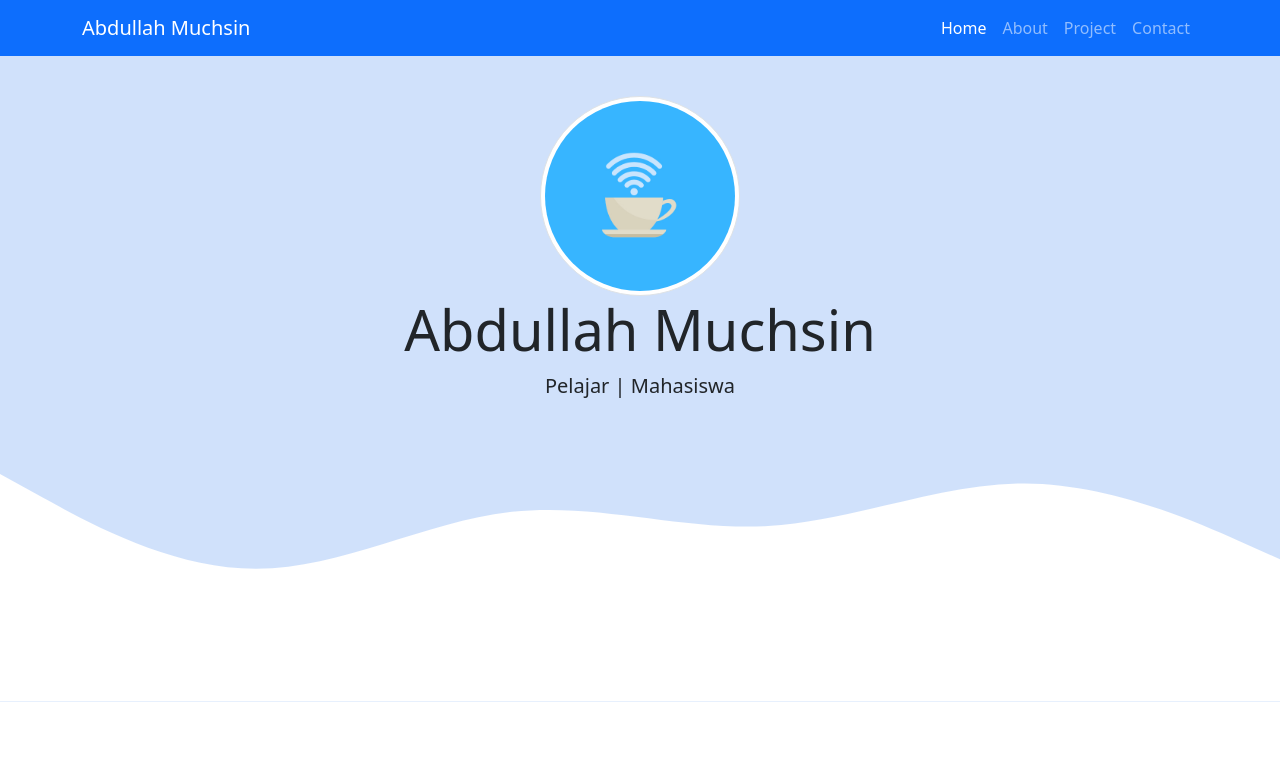
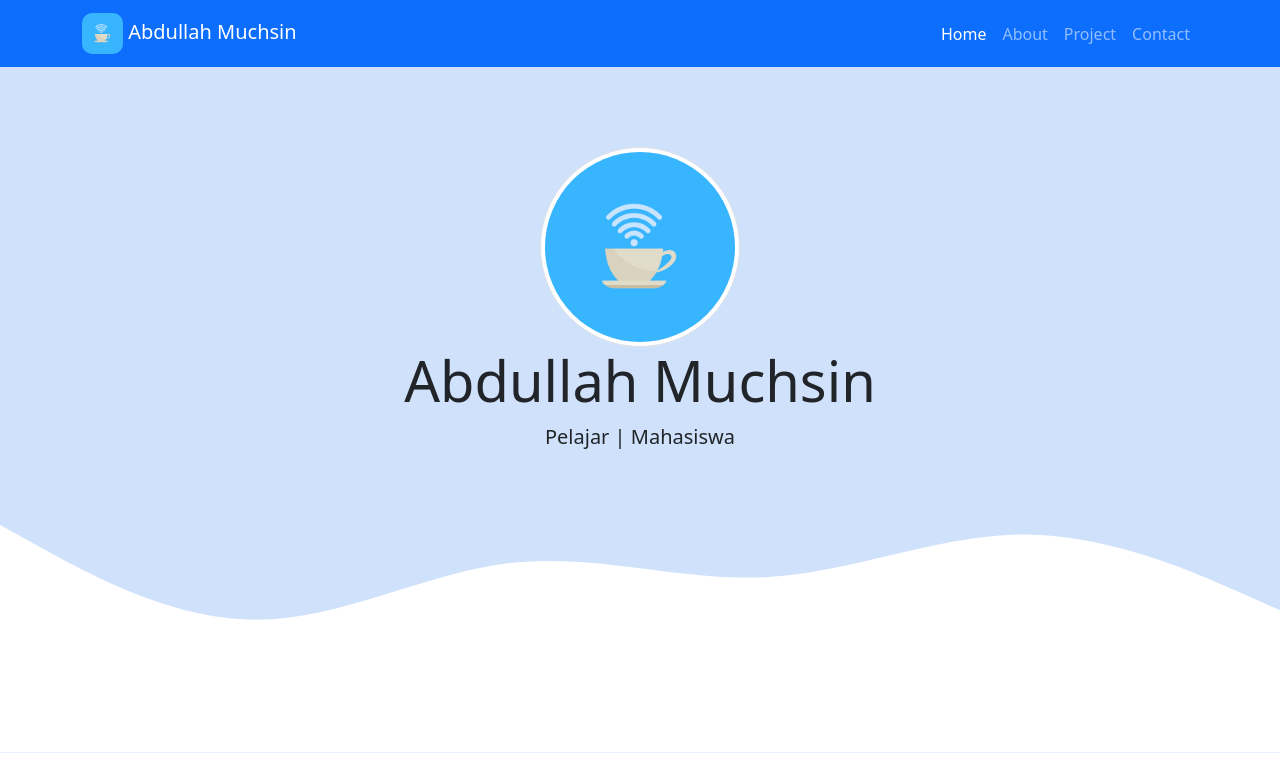
Before and after one commit to AbdullahMuchsin/abdullahmuchsin.github.io, a plain HTML site: page index.html in a window 1280 px wide. Shown: the top 779 px of the page. Drawn offline with nearby package versions, Linux system fonts and the light colour scheme.

Commit message:
Perbaikan

```diff
--- a/index.html
+++ b/index.html
@@ -17,9 +17,12 @@
   <body id="home">
 
     <!-- Navbar -->
-    <nav class="navbar navbar-expand-lg navbar-dark bg-primary fixed-top">
+    <nav class="navbar navbar-expand-lg navbar-dark bg-primary sticky-top">
       <div class="container-sm">
-        <a class="navbar-brand" href="https://www.instagram.com/temankopi.it/">Abdullah Muchsin</a>
+        <span class="navbar-brand">
+          <img class="bd-logo" src="img/logo.jpg" alt="Logo Teman Kopi IT">
+          Abdullah Muchsin
+        </span>
         <button class="navbar-toggler" type="button" data-bs-toggle="collapse" data-bs-target="#navbarNav" aria-controls="navbarNav" aria-expanded="false" aria-label="Toggle navigation">
           <span class="navbar-toggler-icon"></span>
         </button>
@@ -59,8 +62,8 @@
         <h2>About Me</h2>
       </div>
       <div class="row justify-content-evenly text-center fs-5">
-        <div class="col-sm-4 mb-5 ">Nama saya Abdullah Muchsin lulusan sekolah MA AL-MISRI tahun 2023, pada waktu sekolah saya pernah ikut organisasi pramuka dan IPNU IPPNU, dan saya juga disekolah semangat dalam belajar haus dengan ilmu pengetahuan sehingga saya sering ikut lombat di bidang pengetahuan sehingga saya pernah pringkat 10 besar di lomba fisika tingkat kabupaten jember yang diselenggarakan oleh Primagama.</div>
-        <div class="col-sm-4 mb-3">Saya memilki pengalaman tentang Teknologi Informasi seperti Microsoft Office, bahasa pemrograman baik dalam bidang website maupun data meskipun saya belajar secara otodidak, project - project yang pernah saya buat antara lain seperti membuat CRUD Project yang dibuat dengan bahasa python.</div>
+        <div class="col-9 col-sm-4 mb-5 ">Nama saya Abdullah Muchsin lulusan sekolah MA AL-MISRI tahun 2023, pada waktu sekolah saya pernah ikut organisasi pramuka dan IPNU IPPNU, dan saya juga disekolah semangat dalam belajar haus dengan ilmu pengetahuan sehingga saya sering ikut lombat di bidang pengetahuan sehingga saya pernah pringkat 10 besar di lomba fisika tingkat kabupaten jember yang diselenggarakan oleh Primagama.</div>
+        <div class="col-9 col-sm-4 mb-3">Saya memilki pengalaman tentang Teknologi Informasi seperti Microsoft Office, bahasa pemrograman baik dalam bidang website maupun data meskipun saya belajar secara otodidak, project - project yang pernah saya buat antara lain seperti membuat CRUD Project yang dibuat dengan bahasa python.</div>
       </div>
       </div>
       <svg xmlns="http://www.w3.org/2000/svg" viewBox="0 0 1440 320"><path fill="#d0e1fb" fill-opacity="1" d="M0,32L48,32C96,32,192,32,288,53.3C384,75,480,117,576,138.7C672,160,768,160,864,133.3C960,107,1056,53,1152,58.7C1248,64,1344,128,1392,160L1440,192L1440,320L1392,320C1344,320,1248,320,1152,320C1056,320,960,320,864,320C768,320,672,320,576,320C480,320,384,320,288,320C192,320,96,320,48,320L0,320Z"></path></svg>
--- a/style.css
+++ b/style.css
@@ -1,5 +1,4 @@
 .jumbotron {
-  padding-top: 6rem;
   background-color: #d0e1fb;
 }
 
@@ -10,3 +9,13 @@
 section {
   padding-top: 5rem;
 }
+
+.bd-logo {
+  width: 41px;
+  border-radius: 10px;
+  -webkit-border-radius: 10px;
+  -moz-border-radius: 10px;
+  -ms-border-radius: 10px;
+  -o-border-radius: 10px;
+  background-position: 2px;
+}
```
